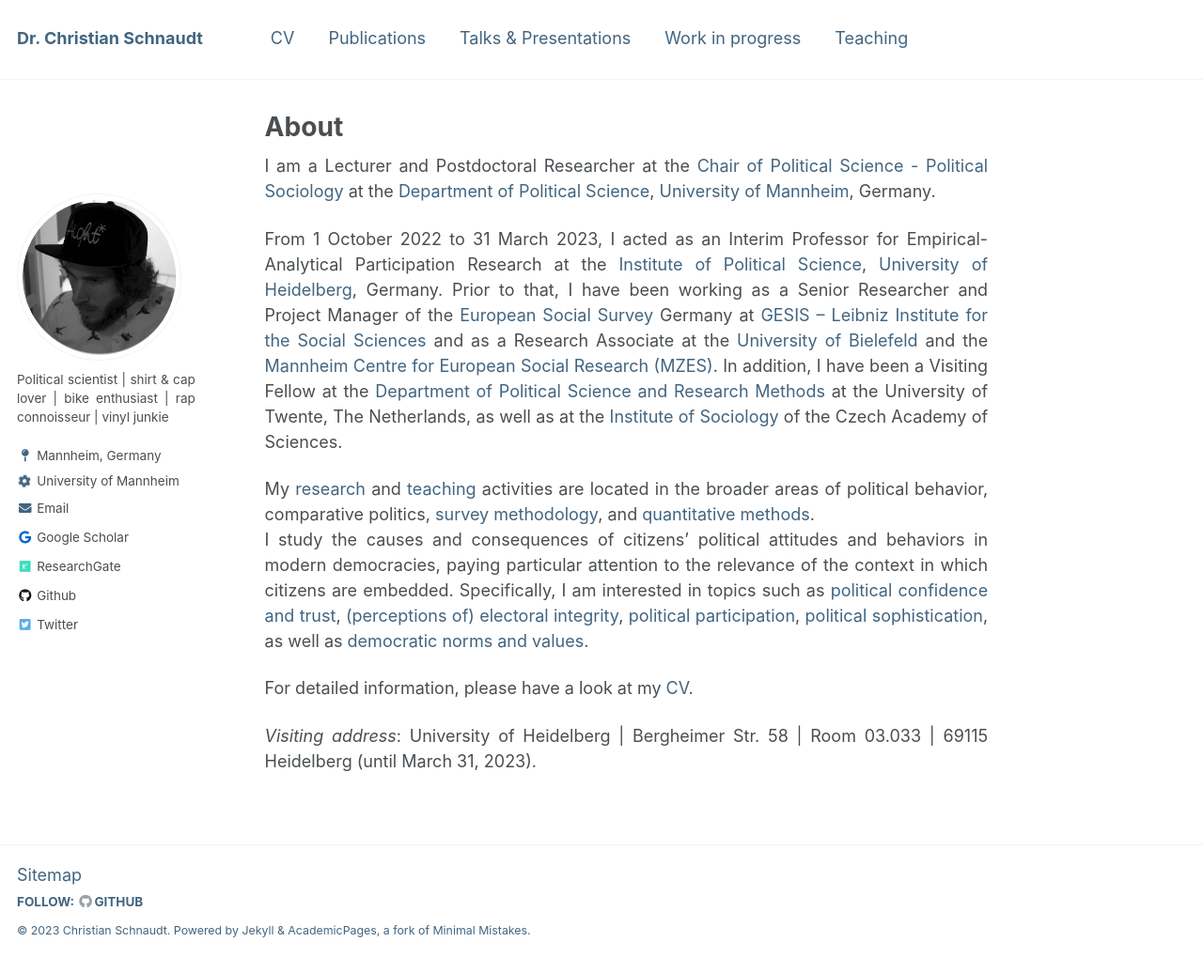
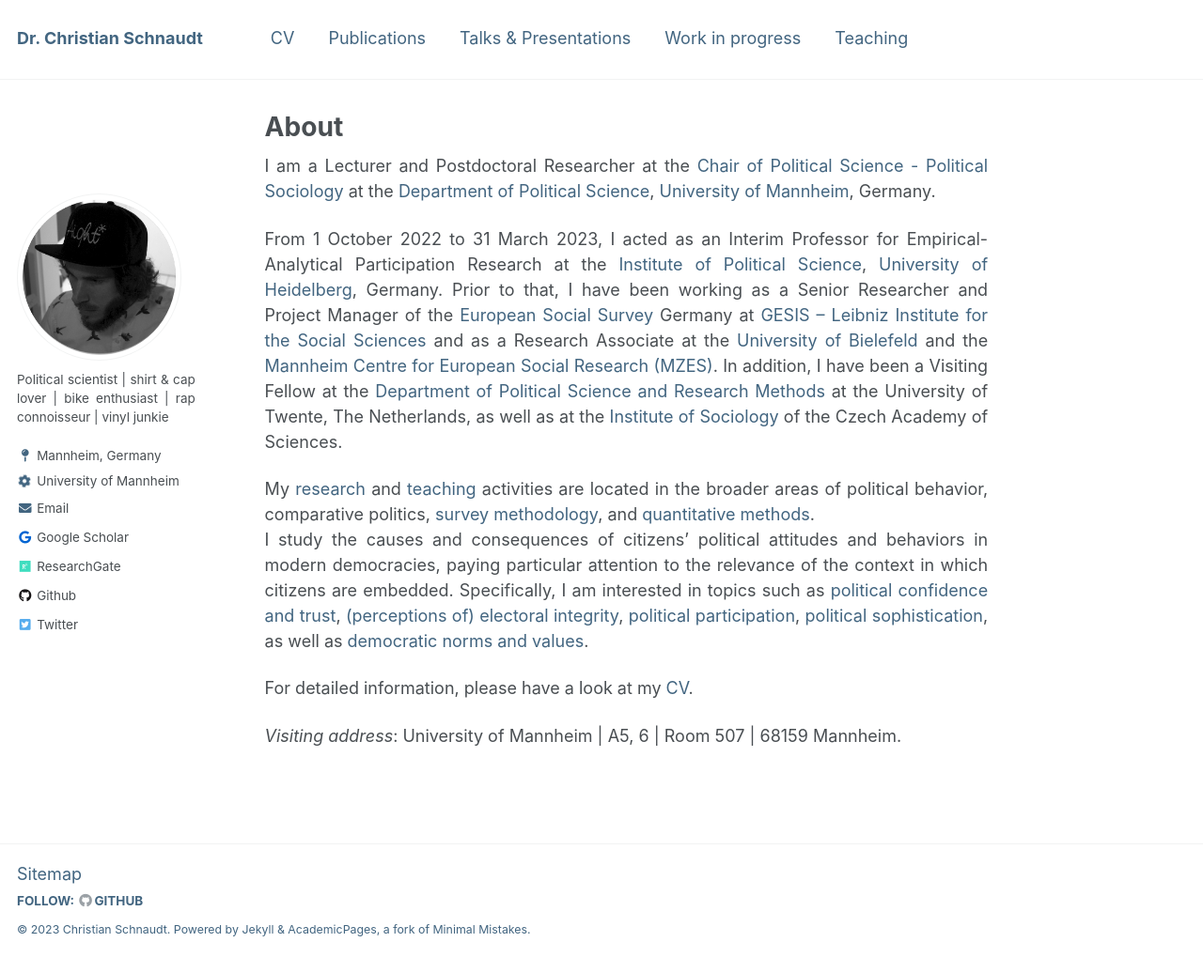
Before and after one commit to cschnaudt/cschnaudt.github.io, a Jekyll site: the page built from _pages/about.md, in a window 1280 px wide and 1036 px high. Shown: the whole window at 94% size. Built offline with Jekyll 4.4.1, drawn with Linux system fonts in a browser that asks for light colours.

Commit message:
Update about.md

```diff
--- a/_pages/about.md
+++ b/_pages/about.md
@@ -17,4 +17,4 @@ I study the causes and consequences of citizens' political attitudes and behavio
 
 For detailed information, please have a look at my [CV](https://cschnaudt.github.io/cv/).
 
-*Visiting address*: University of Heidelberg \| Bergheimer Str. 58 \| Room 03.033 \|  69115 Heidelberg (until March 31, 2023).
+*Visiting address*: University of Mannheim \| A5, 6 \| Room 507 \|  68159 Mannheim.
```
